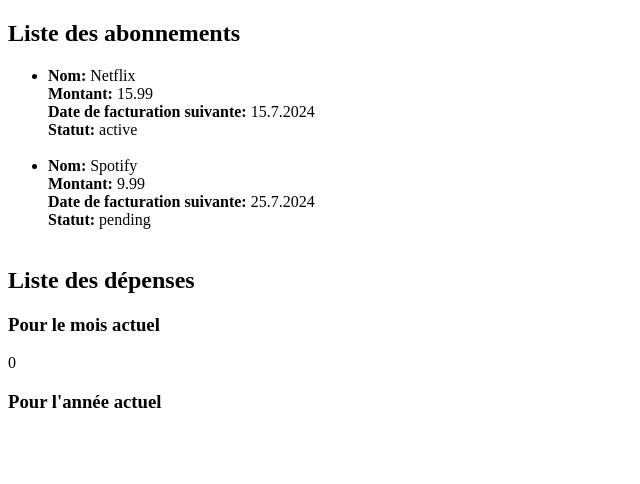
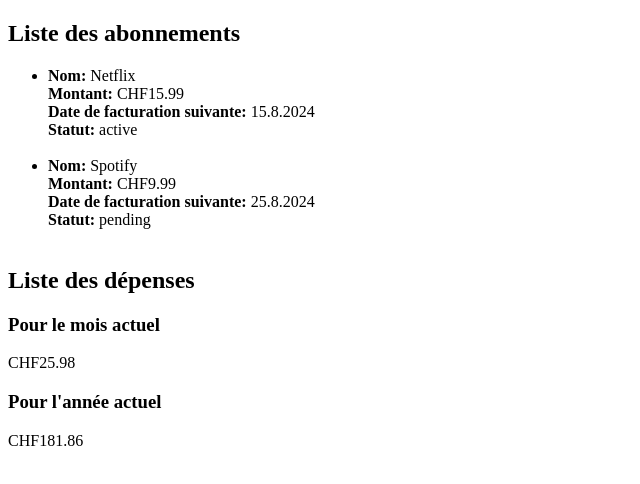
Before and after one commit to ErblinZeqiri/SubTrack, an Angular app: page /home in a window 1280 px wide. Shown: the top 484 px of the page, without its empty margins (0-640 px from the left). Built offline with nearby package versions, Linux system fonts and the light colour scheme.

Commit message:
Ajout des fonctions des dépenses dans un service

```diff
--- a/src/app/resolvers/user-data.resolver.ts
+++ b/src/app/resolvers/user-data.resolver.ts
@@ -1,6 +1,6 @@
 import { inject } from "@angular/core";
 import { ResolveFn } from "@angular/router";
-import { DataService } from "../services/data.service";
+import { DataService } from "../services/data/data.service";
 import { User } from "../../interfaces/user_interface";
 
 export const userDataResolver: ResolveFn<Promise<User>> = async (
--- a/src/app/services/data.service.ts
+++ b/src/app/services/data/data.service.ts
@@ -1,5 +1,5 @@
 import { Injectable } from "@angular/core";
-import { User } from "../../interfaces/user_interface";
+import { User } from "../../../interfaces/user_interface";
 import { HttpClient } from "@angular/common/http";
 import { firstValueFrom } from "rxjs";
 
--- /dev/null
+++ b/src/app/services/expenses/exepenses.service.ts
@@ -0,0 +1,66 @@
+import { Injectable } from "@angular/core";
+
+@Injectable({
+  providedIn: "root",
+})
+export class ExepensesService {
+  expensesMonth: number = 0;
+  expensesYear: number = 0;
+  currentDate: Date = new Date();
+  currentMonth: number = this.currentDate.getMonth() + 1;
+  currentYear: number = this.currentDate.getFullYear();
+  constructor() {}
+  //Calcule des dépenses total par mois et année
+  getCurrentExpensesMonth(subscriptions: any) {
+    this.expensesMonth = 0;
+
+    if (!subscriptions || !Array.isArray(subscriptions)) {
+      console.log("Pas d'abonnements ou subscriptions n'est pas un tableau");
+      return 0;
+    }
+
+    for (const subscription of subscriptions) {
+      const dateArray = subscription.paymentHistory;
+
+      dateArray.forEach((element: any) => {
+        const paymentHistoryMonth = new Date(element.date).getMonth() + 1;
+        if (
+          paymentHistoryMonth === this.currentMonth &&
+          typeof subscription.amount === "number"
+        ) {
+          this.expensesMonth += subscription.amount;
+        }
+      });
+    }
+
+    this.expensesMonth = parseFloat(this.expensesMonth.toFixed(2));
+    return this.expensesMonth;
+  }
+
+  getCurrentExpensesYear(subscriptions: any) {
+    this.expensesYear = 0;
+
+    if (!subscriptions || !Array.isArray(subscriptions)) {
+      console.log("Pas d'abonnements ou subscriptions n'est pas un tableau");
+      return 0;
+    }
+    for (const subscription of subscriptions) {
+      const dateArray = subscription.paymentHistory;
+
+      dateArray.forEach((element: any) => {
+        const paymentHistoryYear = new Date(element.date).getFullYear();
+        if (
+          paymentHistoryYear === this.currentYear &&
+          typeof subscription.amount === "number"
+        ) {
+          this.expensesYear += subscription.amount;
+        }
+      });
+    }
+    this.expensesYear = parseFloat(this.expensesYear.toFixed(2));
+
+    return this.expensesYear;
+  }
+
+  expensesBySub() {}
+}
--- a/src/app/sub-list/sub-list.component.html
+++ b/src/app/sub-list/sub-list.component.html
@@ -4,7 +4,7 @@
     @for (sub of subscriptions; track trackById) {
     <li>
       <div><strong>Nom:</strong> {{ sub.name }}</div>
-      <div><strong>Montant:</strong> {{ sub.amount }}</div>
+      <div><strong>Montant:</strong> {{ sub.amount | currency: 'CHF'}}</div>
       <div>
         <strong>Date de facturation suivante:</strong>
         {{ sub.nextBillingDate | date : "d.M.yyyy" }}
@@ -18,6 +18,8 @@
 <div>
   <h2>Liste des dépenses</h2>
   <h3>Pour le mois actuel</h3>
-  {{currentExpensesMonth()}}
+  {{monthlyExpenses | currency: 'CHF'}}
   <h3>Pour l'année actuel</h3>
+  {{yearlyExpenses | currency: 'CHF'}}
+
 </div>
--- a/src/app/sub-list/sub-list.component.ts
+++ b/src/app/sub-list/sub-list.component.ts
@@ -1,6 +1,6 @@
 import { Component, OnInit } from "@angular/core";
 import { User } from "../../interfaces/user_interface";
-import { DataService } from "../services/data.service";
+import { ExepensesService } from "../services/expenses/exepenses.service";
 import { ActivatedRoute } from "@angular/router";
 import { CommonModule } from "@angular/common";
 
@@ -10,15 +10,18 @@ import { CommonModule } from "@angular/common";
   imports: [CommonModule],
   templateUrl: "./sub-list.component.html",
   styleUrl: "./sub-list.component.css",
-  providers: [DataService],
+  providers: [ExepensesService],
 })
 export class SubListComponent implements OnInit {
   user?: User;
   subscriptions?: any;
-  expensesMonth: number = 0;
-  expensesYear: number = 0;
-  currentDate: Date = new Date();
-  constructor(private readonly route: ActivatedRoute) {}
+  monthlyExpenses: number = 0;
+  yearlyExpenses: number = 0;
+
+  constructor(
+    private readonly route: ActivatedRoute,
+    private readonly expenses: ExepensesService
+  ) {}
 
   ngOnInit(): void {
     this.user = this.route.snapshot.data["userData"];
@@ -30,6 +33,8 @@ export class SubListComponent implements OnInit {
         ...value,
       })
     );
+    this.getMonthlyExpenses();
+    this.getYearlyExpenses();
   }
 
   // Utilisée pour optimiser le rendu en suivant les éléments par leur identifiant unique
@@ -37,37 +42,15 @@ export class SubListComponent implements OnInit {
     return item.id;
   }
 
-  //Calcule des dépenses total par mois et année
-  currentExpensesMonth() {
-    this.expensesMonth = 0;
-    this.expensesYear = 0;
-
-    if (!this.subscriptions || !Array.isArray(this.subscriptions)) {
-      console.log("Pas d'abonnements ou subscriptions n'est pas un tableau");
-      return 0;
-    }
-
-    const currentMonth = this.currentDate.getMonth();
-
-    for (const subscription of this.subscriptions) {
-      const paymentDate = new Date(subscription.paymentHistory[0].date);
-      console.log(paymentDate.getMonth(), currentMonth)
-      console.log(paymentDate)
-      if (
-        paymentDate.getMonth() === currentMonth &&
-        typeof subscription.amount === "number"
-      ) {
-        this.expensesMonth += subscription.amount;
-      }
-    }
-
-    this.expensesMonth = parseFloat(this.expensesMonth.toFixed(2));
-
-    console.log("Dépenses totales du mois :", this.expensesMonth);
-    return this.expensesMonth;
+  getMonthlyExpenses() {
+    this.monthlyExpenses = this.expenses.getCurrentExpensesMonth(
+      this.subscriptions
+    );
   }
 
-  currentExpensesYear() {}
-
-  expensesBySub() {}
+  getYearlyExpenses() {
+    this.yearlyExpenses = this.expenses.getCurrentExpensesYear(
+      this.subscriptions
+    );
+  }
 }
--- a/src/assets/user_data.json
+++ b/src/assets/user_data.json
@@ -8,9 +8,14 @@
     "subscriptionID1": {
       "name": "Netflix",
       "amount": 15.99,
-      "nextBillingDate": "2024-07-15T08:00:00.000Z",
+      "nextBillingDate": "2024-08-15T08:00:00.000Z",
       "status": "active",
       "paymentHistory": [
+        {
+          "date": "2024-07-15T08:00:00.000Z",
+          "amount": 15.99,
+          "status": "completed"
+        },
         {
           "date": "2024-06-15T08:00:00.000Z",
           "amount": 15.99,
@@ -20,15 +25,40 @@
           "date": "2024-05-15T08:00:00.000Z",
           "amount": 15.99,
           "status": "completed"
+        },
+        {
+          "date": "2024-04-15T08:00:00.000Z",
+          "amount": 15.99,
+          "status": "completed"
+        },
+        {
+          "date": "2024-03-15T08:00:00.000Z",
+          "amount": 15.99,
+          "status": "completed"
+        },
+        {
+          "date": "2024-02-15T08:00:00.000Z",
+          "amount": 15.99,
+          "status": "completed"
+        },
+        {
+          "date": "2024-01-15T08:00:00.000Z",
+          "amount": 15.99,
+          "status": "completed"
         }
       ]
     },
     "subscriptionID2": {
       "name": "Spotify",
       "amount": 9.99,
-      "nextBillingDate": "2024-07-25T08:00:00.000Z",
+      "nextBillingDate": "2024-08-25T08:00:00.000Z",
       "status": "pending",
       "paymentHistory": [
+        {
+          "date": "2024-07-25T08:00:00.000Z",
+          "amount": 9.99,
+          "status": "completed"
+        },
         {
           "date": "2024-06-25T08:00:00.000Z",
           "amount": 9.99,
@@ -36,6 +66,26 @@
         },
         {
           "date": "2024-05-25T08:00:00.000Z",
+          "amount": 9.99,
+          "status": "completed"
+        },
+        {
+          "date": "2024-04-25T08:00:00.000Z",
+          "amount": 9.99,
+          "status": "completed"
+        },
+        {
+          "date": "2024-03-25T08:00:00.000Z",
+          "amount": 9.99,
+          "status": "completed"
+        },
+        {
+          "date": "2024-02-25T08:00:00.000Z",
+          "amount": 9.99,
+          "status": "completed"
+        },
+        {
+          "date": "2024-01-25T08:00:00.000Z",
           "amount": 9.99,
           "status": "completed"
         }
```
Also changed, not shown: 2 other files (tests, documents, lock files or other folders).
